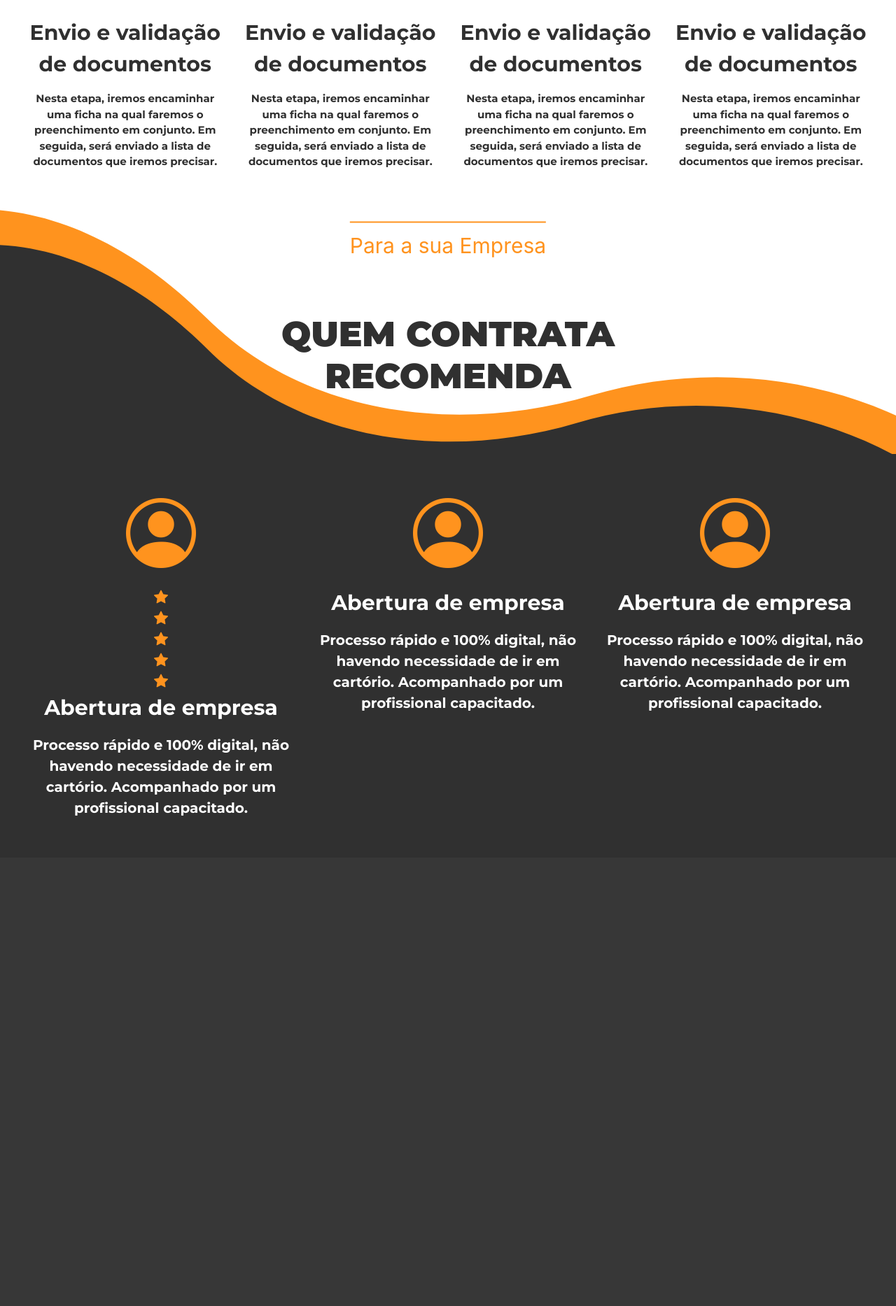
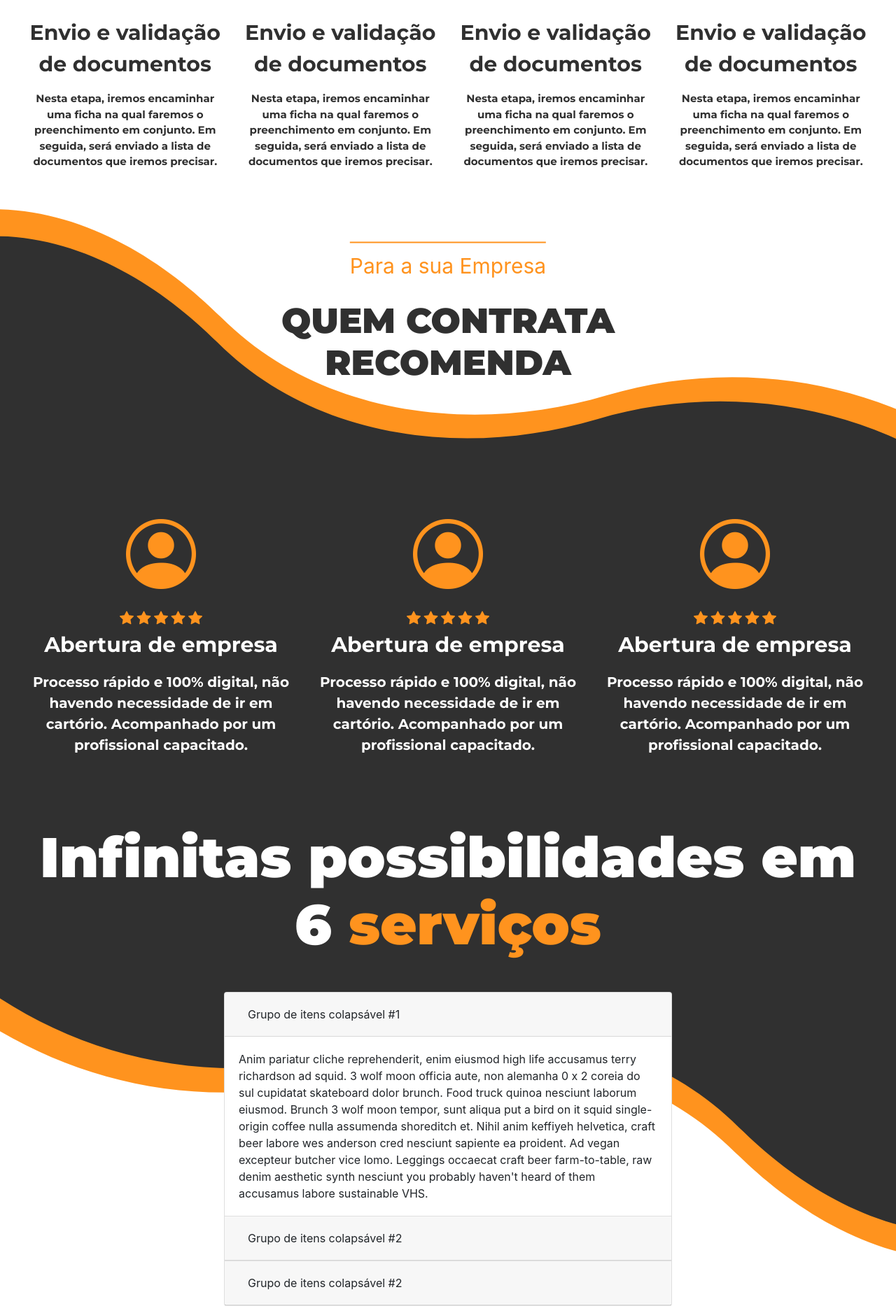
Before and after one commit to jeankorla/Site-Spolaor-Contabilidade, a PHP site: page / in a window 1280 px wide. Shown: the part 3845-5712 px from the top of the page at 70% size. Before the commit the page ends 5011 px from the top, so only its background shows below. Run offline with PHP 8.4, Linux system fonts and the light colour scheme.

Commit message:
Start Collapse Bootstrap.

```diff
--- a/index.html
+++ b/index.html
@@ -207,11 +207,12 @@
   <div style="position: relative;">
     <div class="fundo">
       <p class="linha-laranja centralizado2" style=" position: absolute;">Para a sua Empresa</p>
-      <h2 style=" position: absolute; top: 15% !important; left: 20%; right: 20%; font-size: 50px;">QUEM CONTRATA RECOMENDA</p>
+      <h2 style=" position: absolute; top: 8% !important; left: 20%; right: 20%; font-size: 50px;">QUEM CONTRATA RECOMENDA</p>
     </div>
     <div class="row cinza text-center">
-      <div class="col-sm rowdivs" style="display: flex; flex-direction: column; align-items: center;">
+      <div class="col-sm rowdivs" style="flex-direction: column; align-items: center;">
         <i class="bi bi-person-circle" style="font-size: 100px; color: #FF931E;"></i>
+        <br>
         <span ><i class="bi bi-star-fill star" style="color: #FF931E; font-size: 20px; display: inline-block;"></i></span>
         <span ><i class="bi bi-star-fill star" style="color: #FF931E; font-size: 20px; display: inline-block;"></i></span>
         <span ><i class="bi bi-star-fill star" style="color: #FF931E; font-size: 20px; display: inline-block;"></i></span>
@@ -220,18 +221,117 @@
         <p class="p_branco" id="texto_row">Abertura de empresa</p>
         <p class="p_branco" id="texto_row" style="font-size: 20px;">Processo rápido e 100% digital, não havendo necessidade de ir em cartório. Acompanhado por um profissional capacitado.</p>
     </div>
-      <div class="col-sm rowdivs">
-        <i class="bi bi-person-circle"></i>
+    <div class="col-sm rowdivs" style="flex-direction: column; align-items: center;">
+      <i class="bi bi-person-circle" style="font-size: 100px; color: #FF931E;"></i>
+      <br>
+      <span ><i class="bi bi-star-fill star" style="color: #FF931E; font-size: 20px; display: inline-block;"></i></span>
+      <span ><i class="bi bi-star-fill star" style="color: #FF931E; font-size: 20px; display: inline-block;"></i></span>
+      <span ><i class="bi bi-star-fill star" style="color: #FF931E; font-size: 20px; display: inline-block;"></i></span>
+      <span ><i class="bi bi-star-fill star" style="color: #FF931E; font-size: 20px; display: inline-block;"></i></span>
+      <span ><i class="bi bi-star-fill star" style="color: #FF931E; font-size: 20px; display: inline-block;"></i></span>
       <p class="p_branco" id="texto_row">Abertura de empresa</p>
       <p class="p_branco" id="texto_row" style="font-size: 20px;">Processo rápido e 100% digital, não havendo necessidade de ir em cartório. Acompanhado por um profissional capacitado.</p>
   </div>
-      <div class="col-sm rowdivs">
-        <i class="bi bi-person-circle"></i>
+  <div class="col-sm rowdivs" style="flex-direction: column; align-items: center;">
+    <i class="bi bi-person-circle" style="font-size: 100px; color: #FF931E;"></i>
+    <br>
+    <span ><i class="bi bi-star-fill star" style="color: #FF931E; font-size: 20px; display: inline-block;"></i></span>
+    <span ><i class="bi bi-star-fill star" style="color: #FF931E; font-size: 20px; display: inline-block;"></i></span>
+    <span ><i class="bi bi-star-fill star" style="color: #FF931E; font-size: 20px; display: inline-block;"></i></span>
+    <span ><i class="bi bi-star-fill star" style="color: #FF931E; font-size: 20px; display: inline-block;"></i></span>
+    <span ><i class="bi bi-star-fill star" style="color: #FF931E; font-size: 20px; display: inline-block;"></i></span>
     <p class="p_branco" id="texto_row">Abertura de empresa</p>
     <p class="p_branco" id="texto_row" style="font-size: 20px;">Processo rápido e 100% digital, não havendo necessidade de ir em cartório. Acompanhado por um profissional capacitado.</p>
+    <br>
+    <br>
+    <br>
+</div>
+    <h1>Infinitas possibilidades em 6 <span class="Laranja">serviços</span></h1>
+    </div>
+
+    <div class="fundo2">
+
+      <div class="accordion" id="accordionExample">
+        <div class="card jean" data-toggle="collapse" data-target="#collapseOne" aria-expanded="true" aria-controls="collapseOne">
+          <div class="card-header" id="headingOne">
+            <h5 class="mb-0">
+              <div class="btn" type="button">
+                Grupo de itens colapsável #1
+              </div>
+            </h5>
+          </div>
+
+          <div id="collapseOne" class="collapse show" aria-labelledby="headingOne" data-parent="#accordionExample">
+            <div class="card-body">
+              Anim pariatur cliche reprehenderit, enim eiusmod high life accusamus terry richardson ad squid. 3 wolf moon
+               officia aute, non alemanha 0 x 2 coreia do sul cupidatat skateboard dolor brunch. Food truck
+                quinoa nesciunt laborum eiusmod. Brunch 3 wolf moon tempor, sunt aliqua put a bird on it
+                 squid single-origin coffee nulla assumenda shoreditch et. Nihil anim keffiyeh helvetica,
+                  craft beer labore wes anderson cred nesciunt sapiente ea proident. Ad vegan excepteur
+                   butcher vice lomo. Leggings occaecat craft beer farm-to-table, raw denim aesthetic synth
+                   nesciunt you probably haven't heard of them accusamus labore sustainable VHS.
             </div>
           </div>
         </div>
+
+        <div class="card jean" data-toggle="collapse" data-target="#collapseTwo" aria-expanded="false" aria-controls="collapseTwo">
+          <div class="card-header" id="headingTwo">
+            <h5 class="mb-0">
+              <div class="btn collapsed" type="button">
+                Grupo de itens colapsável #2
+              </div>
+            </h5>
+          </div>
+
+          <div id="collapseTwo" class="collapse" aria-labelledby="headingTwo" data-parent="#accordionExample">
+            <div class="card-body">
+              Anim pariatur cliche reprehenderit, enim eiusmod high life accusamus terry richardson ad squid.
+               3 wolf moon officia aute, non cupidatat skateboard dolor brunch. Food truck quinoa nesciunt
+               laborum eiusmod. Brunch 3 wolf moon tempor, sunt aliqua put a bird on it squid single-origin
+                coffee nulla assumenda shoreditch et. Nihil anim keffiyeh helvetica, craft beer labore wes
+                anderson cred nesciunt sapiente ea proident. Ad vegan excepteur butcher vice lomo. Leggings
+                 occaecat craft beer farm-to-table, raw denim aesthetic synth nesciunt you probably haven't
+                  heard of them accusamus labore sustainable VHS.
+            </div>
+          </div>
+        </div>
+
+        <!-- adicione o atributo "data-toggle" e o valor "collapse" ao elemento pai da div com a classe "card-body" -->
+        <div class="card jean" data-toggle="collapse" data-target="#collapseTwo" aria-expanded="false" aria-controls="collapseTwo">
+          <div class="card-header" id="headingTwo">
+            <h5 class="mb-0">
+              <div class="btn collapsed" type="button">
+                Grupo de itens colapsável #2
+              </div>
+            </h5>
+          </div>
+
+          <div id="collapseTwo" class="collapse" aria-labelledby="headingTwo" data-parent="#accordionExample">
+            <div class="card-body">
+              Anim pariatur cliche reprehenderit, enim eiusmod high life accusamus terry richardson ad squid.
+               3 wolf moon officia aute, non cupidatat skateboard dolor brunch. Food truck quinoa nesciunt
+               laborum eiusmod. Brunch 3 wolf moon tempor, sunt aliqua put a bird on it squid single-origin
+                coffee nulla assumenda shoreditch et. Nihil anim keffiyeh helvetica, craft beer labore wes
+                anderson cred nesciunt sapiente ea proident. Ad vegan excepteur butcher vice lomo. Leggings
+                 occaecat craft beer farm-to-table, raw denim aesthetic synth nesciunt you probably haven't
+                  heard of them accusamus labore sustainable VHS.
+            </div>
+          </div>
+        </div>
+        </div>
+    </div>
+
+
+
+
+
+
+
+
+
+
+  </div>
+
 
 
 
--- a/style.css
+++ b/style.css
@@ -62,10 +62,6 @@ h2 {
 }
 .barra{
     border-bottom: 30px solid #FF931E;
-}
-.star{
-    color: #FF931E !important;
-    display: inline-block !important;
 }
 i{
     color: #FF931E;
@@ -135,9 +131,14 @@ i{
     text-align: center;
 }
 .fundo{
-    background-image: url(img/ondas.png);
+    background-image: url(img/onda.png);
     width: auto;
-    height: 350px;
+    height: 380px;
+}
+.fundo2{
+    background-image: url(img/onda_reverse.png);
+    width: auto;
+    height: 380px;
 }
 .centro{
     display: flex;
@@ -194,6 +195,10 @@ i{
 
 .rowdivs:hover #texto_row:hover ~ i {
     color: #FF931E;
+}
+.jean{
+   margin-left: 25%;
+   margin-right: 25%;
 }
 
 
```
Also changed, not shown: img/onda.png, img/onda_reverse.png (added), img/ondas.png (deleted). Lines whose indentation alone changed are shown as unchanged.
